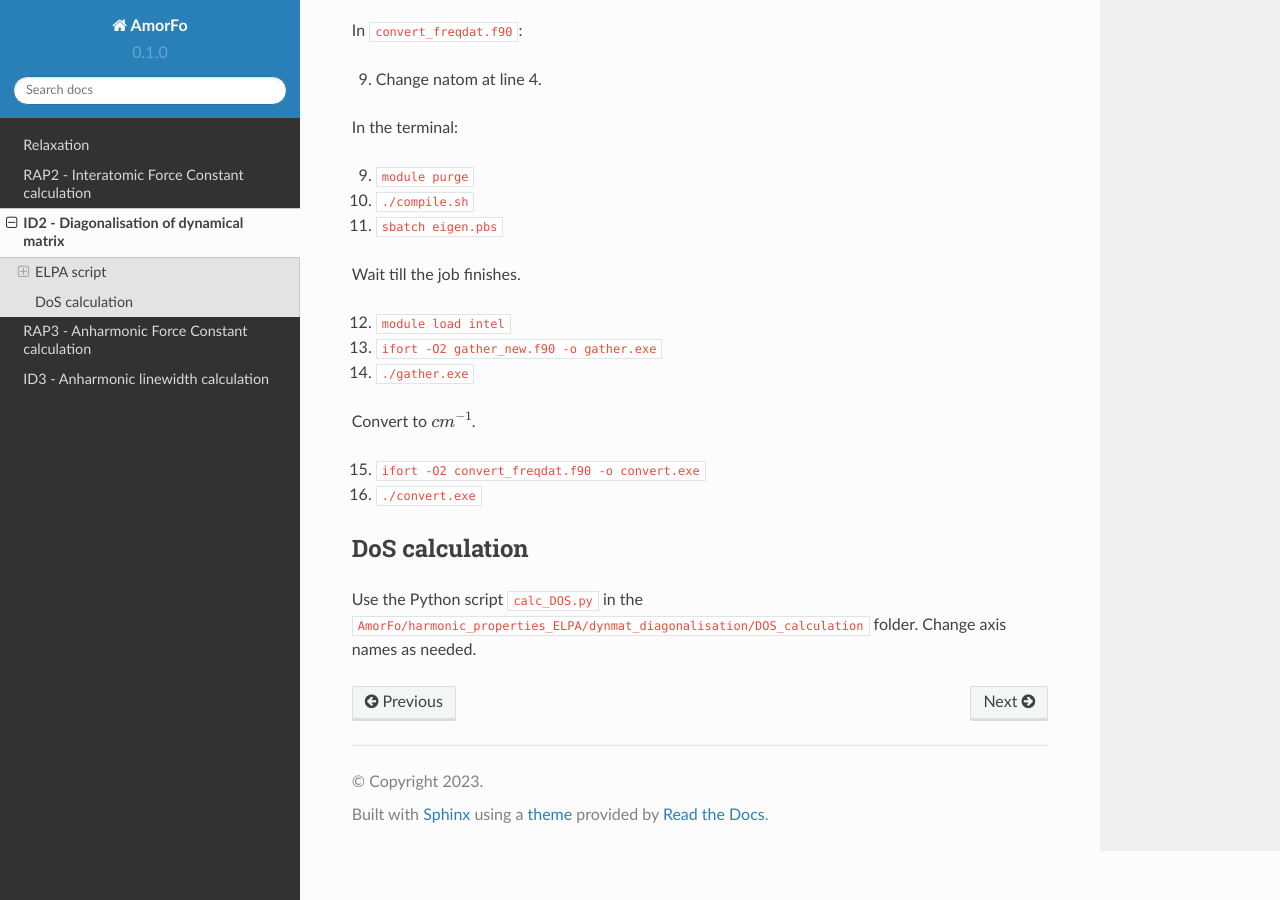
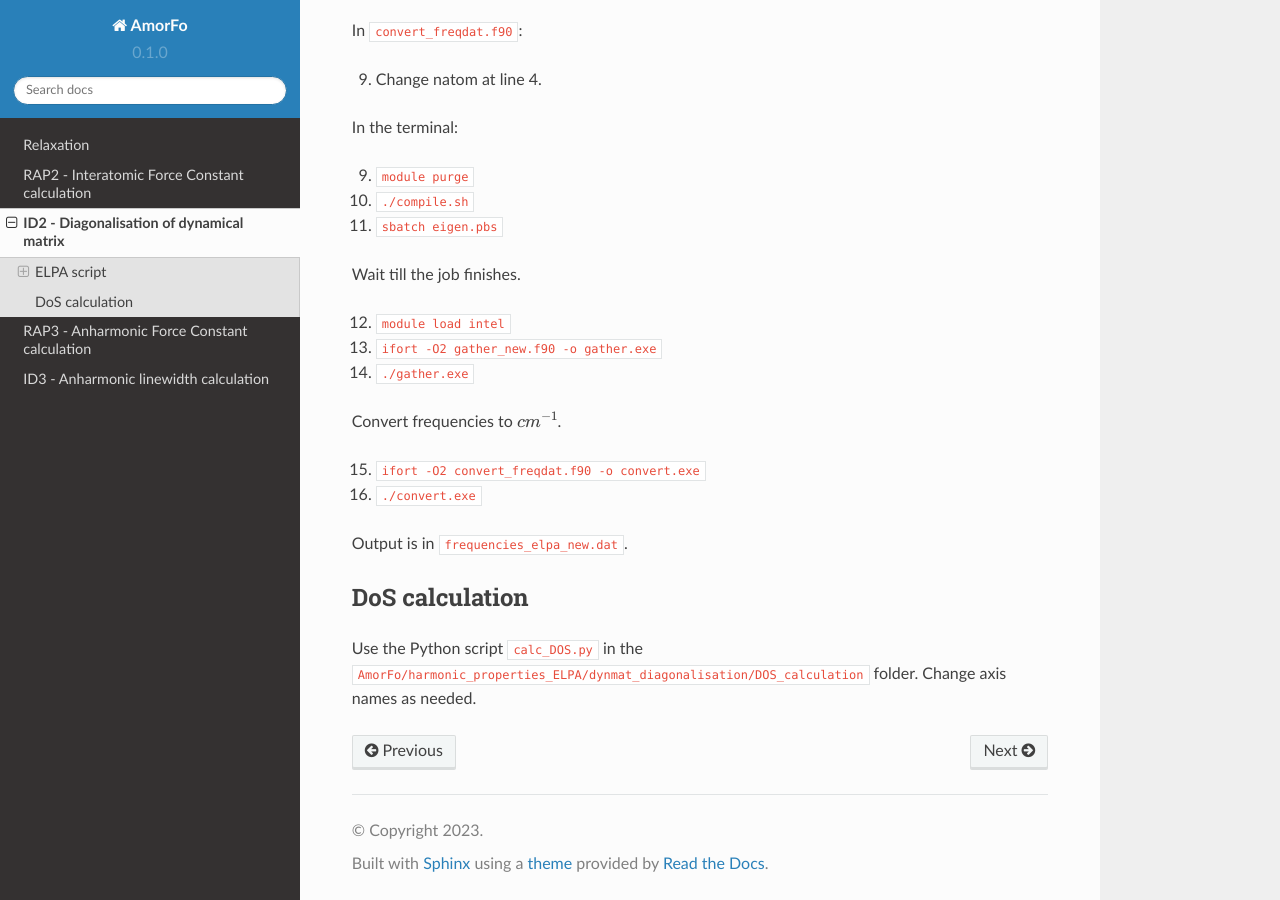
Before and after one commit to bp443/AmorDocs, a Sphinx documentation site: the page built from docs/source/id2.rst, in a window 1280 px wide and 900 px high, scrolled down 1149 px. Built offline with Sphinx 7.4.7 and the Read the Docs theme 2.0.0, drawn with Linux system fonts in a browser that asks for light colours.

Commit message:
Update id2.rst

```diff
--- a/docs/source/id2.rst
+++ b/docs/source/id2.rst
@@ -58,10 +58,12 @@ Wait till the job finishes.
 13. ``ifort -O2 gather_new.f90 -o gather.exe``
 14. ``./gather.exe``
 
-Convert to :math:`cm^{-1}`.
+Convert frequencies to :math:`cm^{-1}`.
 
 15. ``ifort -O2 convert_freqdat.f90 -o convert.exe``
 16. ``./convert.exe``
+
+Output is in ``frequencies_elpa_new.dat``.
 
 DoS calculation
 ------------------
```
